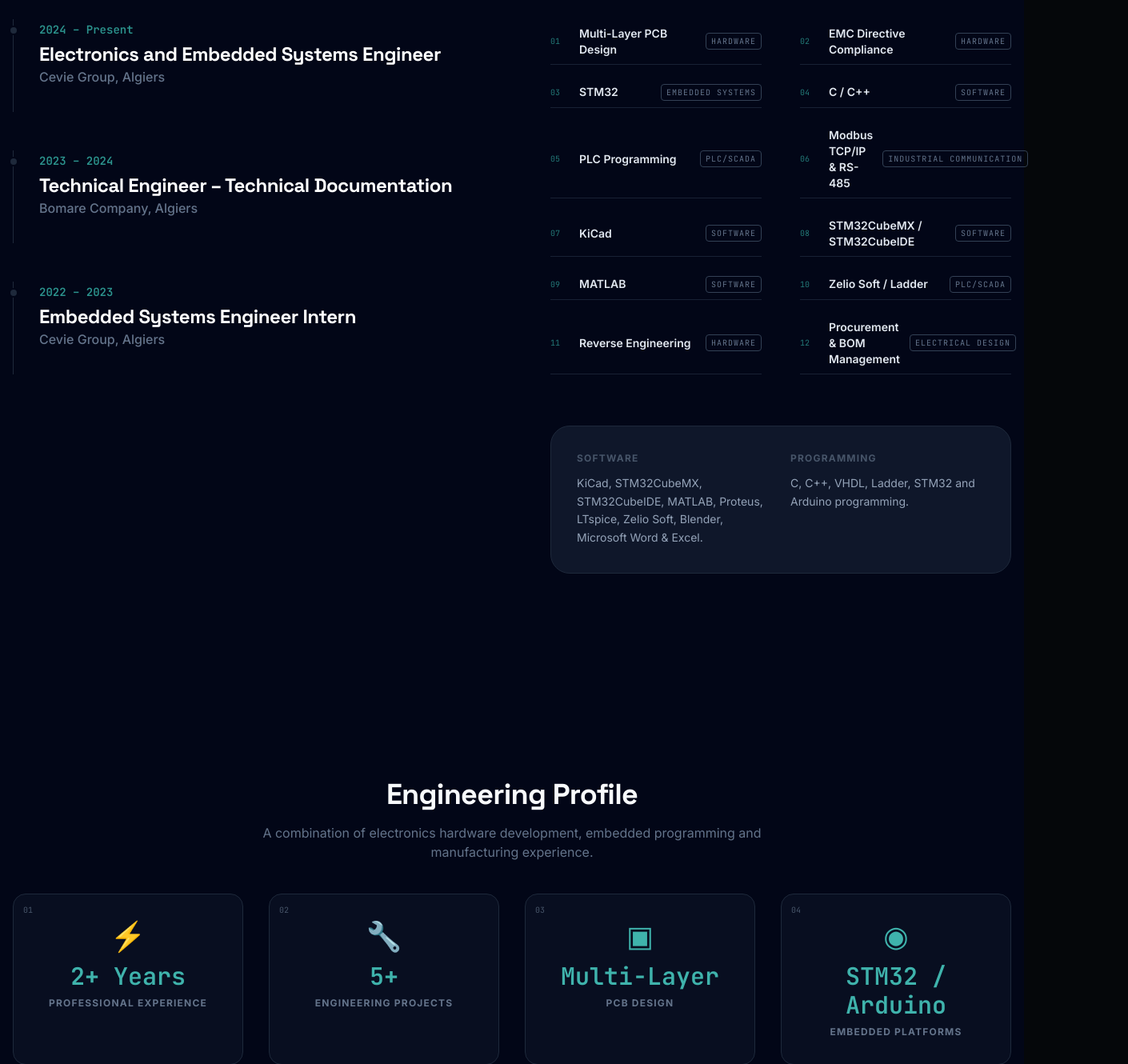
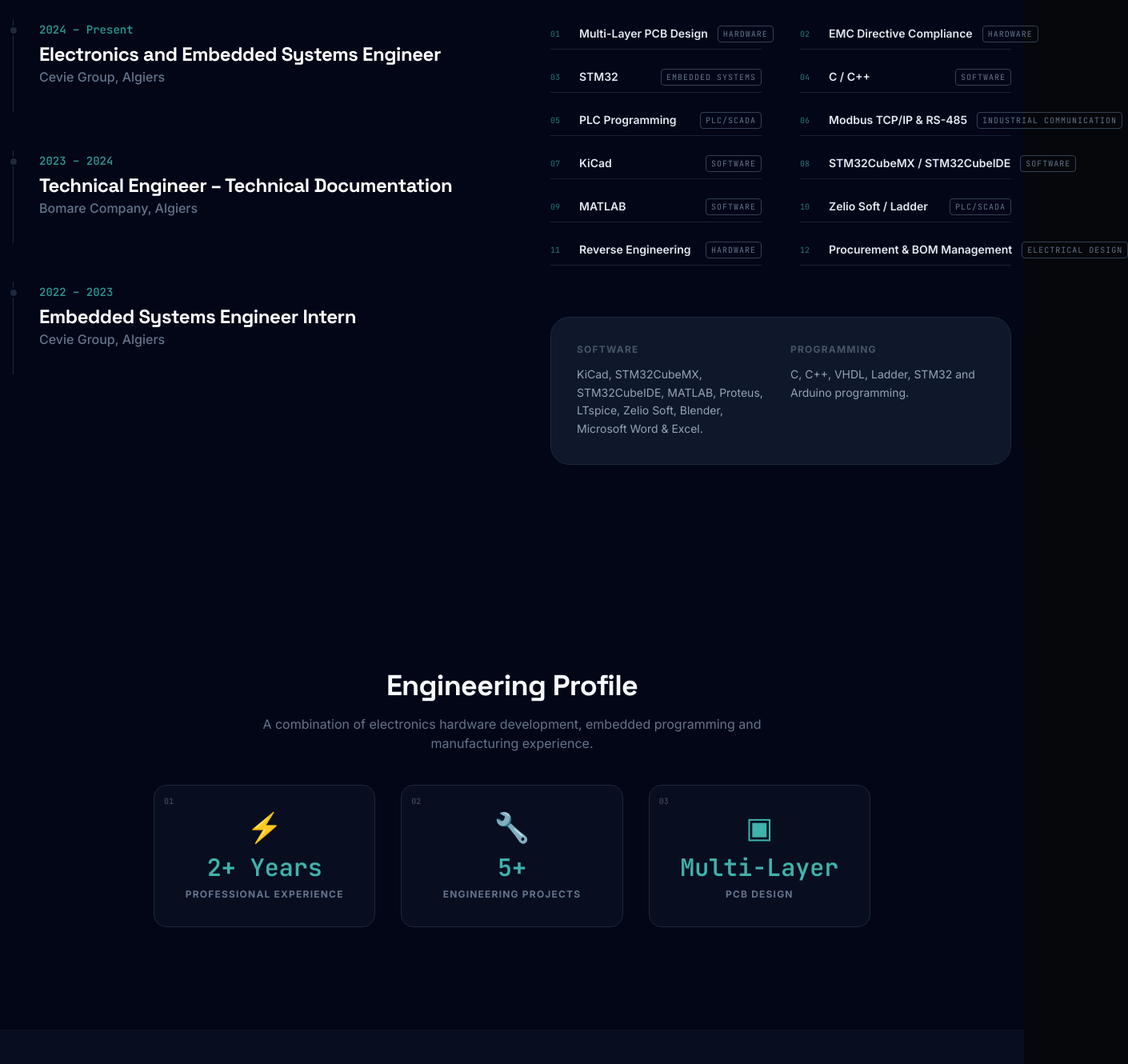
Before and after one commit to abderrezak-mouacher/my-portfolio, a React (Vite) app: page / in a window 1280 px wide. Shown: the part 3620-4950 px from the top of the page at 80% size, 1410 px wide, since content can reach past the window. Built offline with nearby package versions, Linux system fonts and the light colour scheme.

Commit message:
Update portfolio

```diff
--- a/App.tsx
+++ b/App.tsx
@@ -760,11 +760,6 @@
       label: 'PCB Design',
       value: 'Multi-Layer',
       icon: '▣'
-    },
-    {
-      label: 'Embedded Platforms',
-      value: 'STM32 / Arduino',
-      icon: '◉'
     }
   ];
 
@@ -787,7 +782,7 @@
 
         </div>
 
-        <div className="grid grid-cols-2 md:grid-cols-4 gap-8">
+        <div className="grid grid-cols-1 sm:grid-cols-3 gap-8 max-w-4xl mx-auto">
 
           {stats.map((stat, index) => (
 
@@ -1829,7 +1824,7 @@
 
                   <div
                     key={index}
-                    className="flex items-center gap-3 py-2 border-b border-slate-800/80"
+                    className="flex items-center gap-3 py-2 border-b border-slate-800/80 whitespace-nowrap"
                   >
 
                     <span className="font-mono text-[10px] text-copper-500/80 shrink-0 w-6">
```
